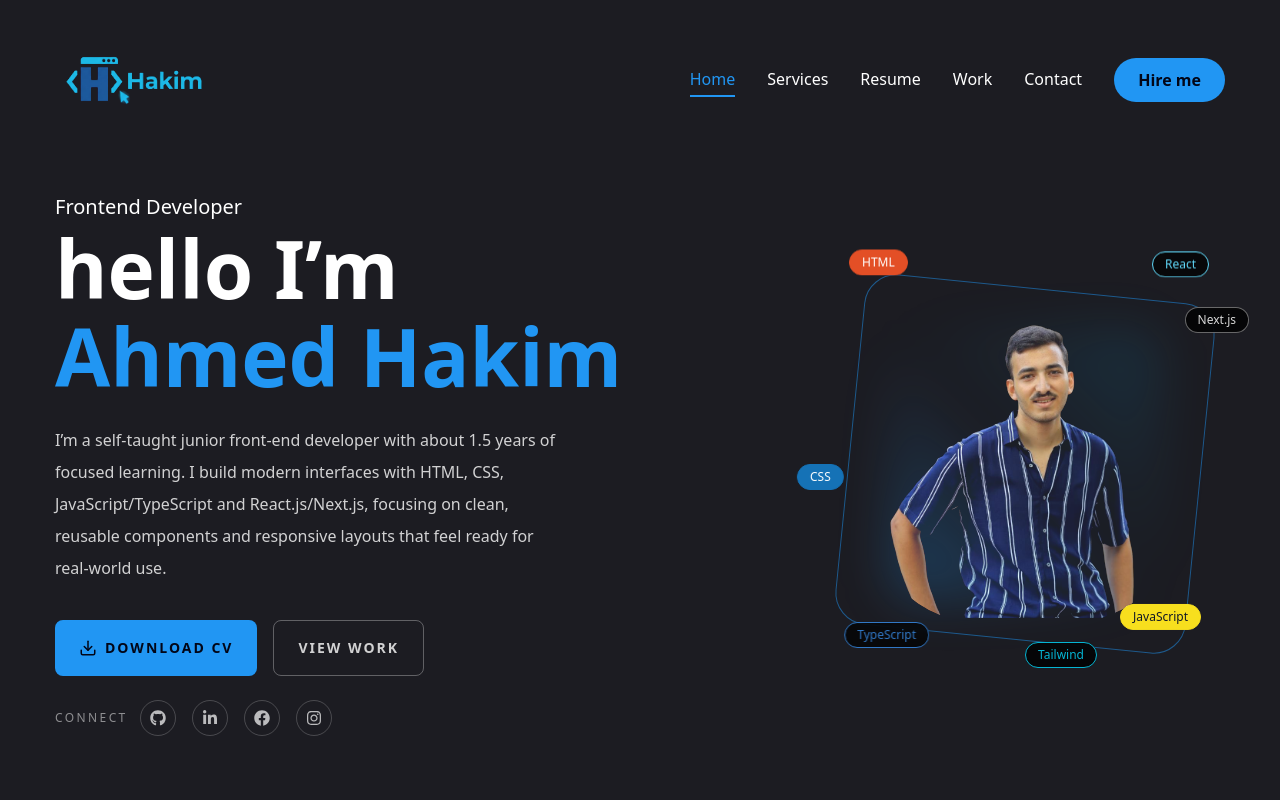
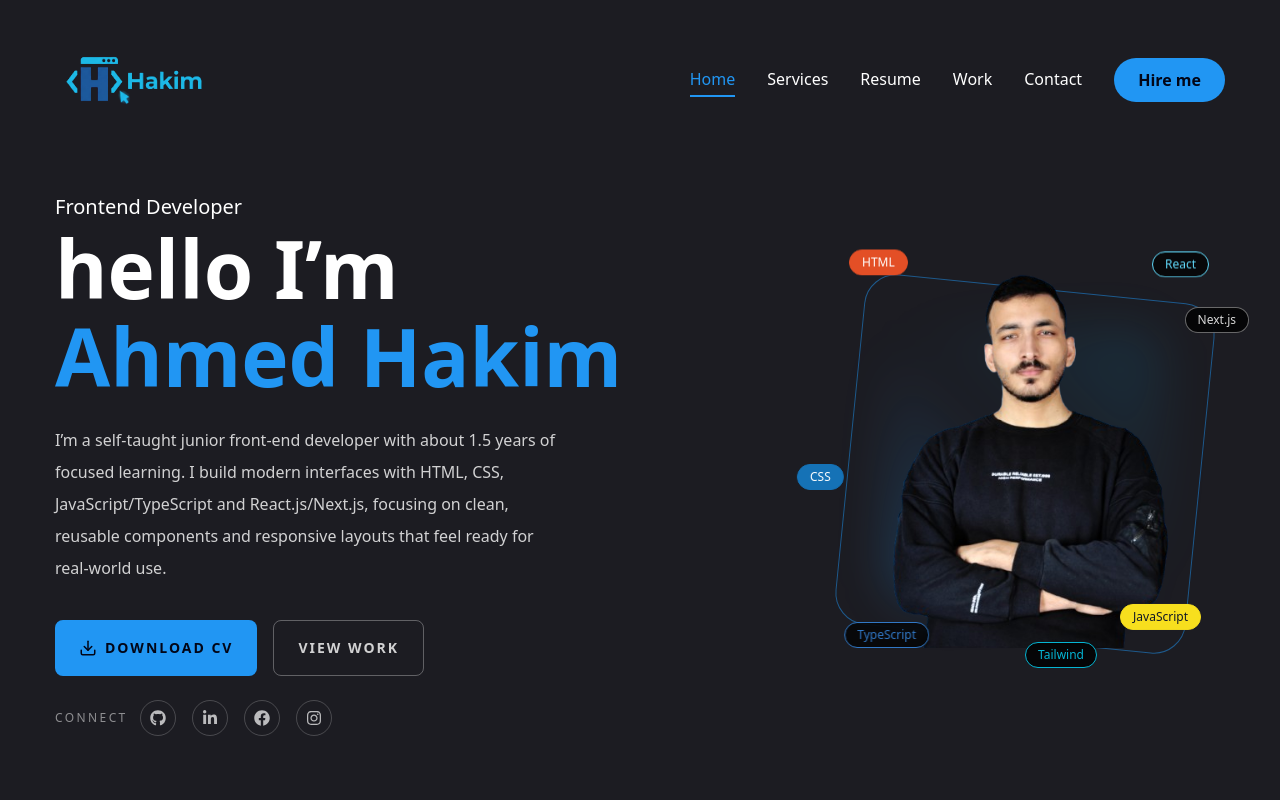
Before and after one commit to HAKIM166/hakim_portfolio, a Next.js app: page / in a window 1280 px wide. Shown: the top 800 px of the page. Built offline with nearby package versions, Linux system fonts and the light colour scheme.

Commit message:
update photo

```diff
--- a/components/Photo.jsx
+++ b/components/Photo.jsx
@@ -12,7 +12,6 @@ export default function Photo() {
         transition={{ delay: 1.4, duration: 0.5, ease: "easeOut" }}
         className="relative w-[300px] h-[300px] md:w-[340px] md:h-[340px] xl:w-[400px] xl:h-[400px]"
       >
-        {/* إطار مربع مائل */}
         <motion.div
           className="absolute inset-[6%] rounded-[2rem] border border-accent/50"
           initial={{ rotate: -8 }}
@@ -20,19 +19,18 @@ export default function Photo() {
           transition={{ duration: 20, repeat: Infinity, ease: "easeInOut" }}
         />
 
-        {/* Glow داخلي ناعم */}
         <div className="absolute inset-[16%] rounded-[2rem] bg-gradient-to-tr from-accent/30 via-transparent to-sky-500/15 blur-xl" />
 
-        {/* الصورة – دايرة مكبّرة */}
-        <div className="relative z-10 flex h-full w-full items-center justify-center mix-blend-lighten">
-          <div className="relative h-[80%] w-[80%] rounded-[120px] rou overflow-hidden bg-[#020617] shadow-lg shadow-black/50">
+        {/* Photo */}
+        <div className="relative z-0 flex h-[270px] md:h-[310px] lg:h-80 xl:h-96 w-full items-center justify-center">
+          <div className="relative h-full w-[70%] md:w-[75%] lg:w-[80%] overflow-hidden rounded-[2rem]">
             <Image
-              src="/assets/photo11.png"
+              src="/assets/photo14.png"
               alt="Ahmed Hakim profile photo"
               fill
               priority
               sizes="(max-width: 768px) 240px, (max-width: 1280px) 272px, 320px"
-              className="object-contain"
+              className="object-cover scale-100 md:scale-105 lg:scale-110 -translate-y-1"
             />
           </div>
         </div>
```
Also changed, not shown: public/assets/photo13.png (added), public/assets/photo14.png (added).
